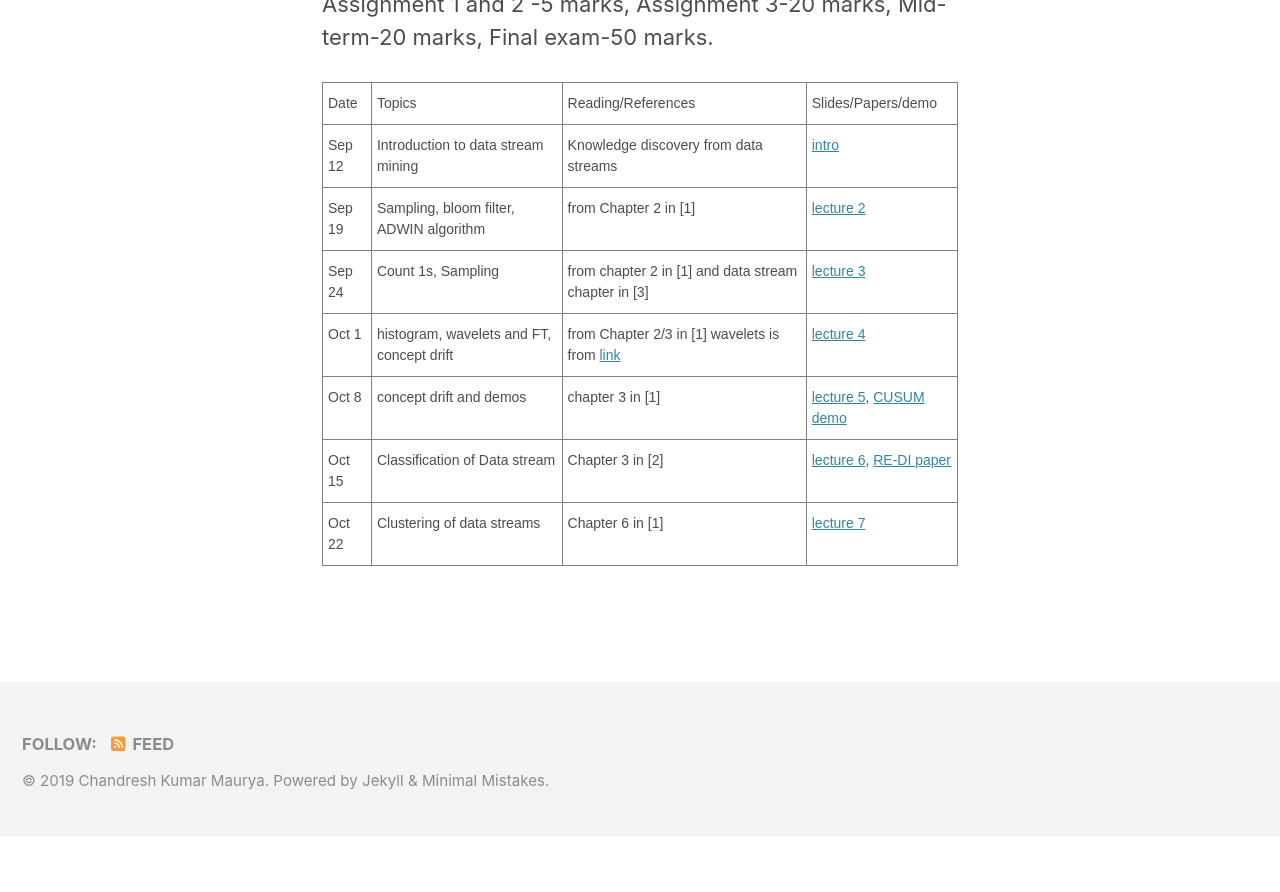
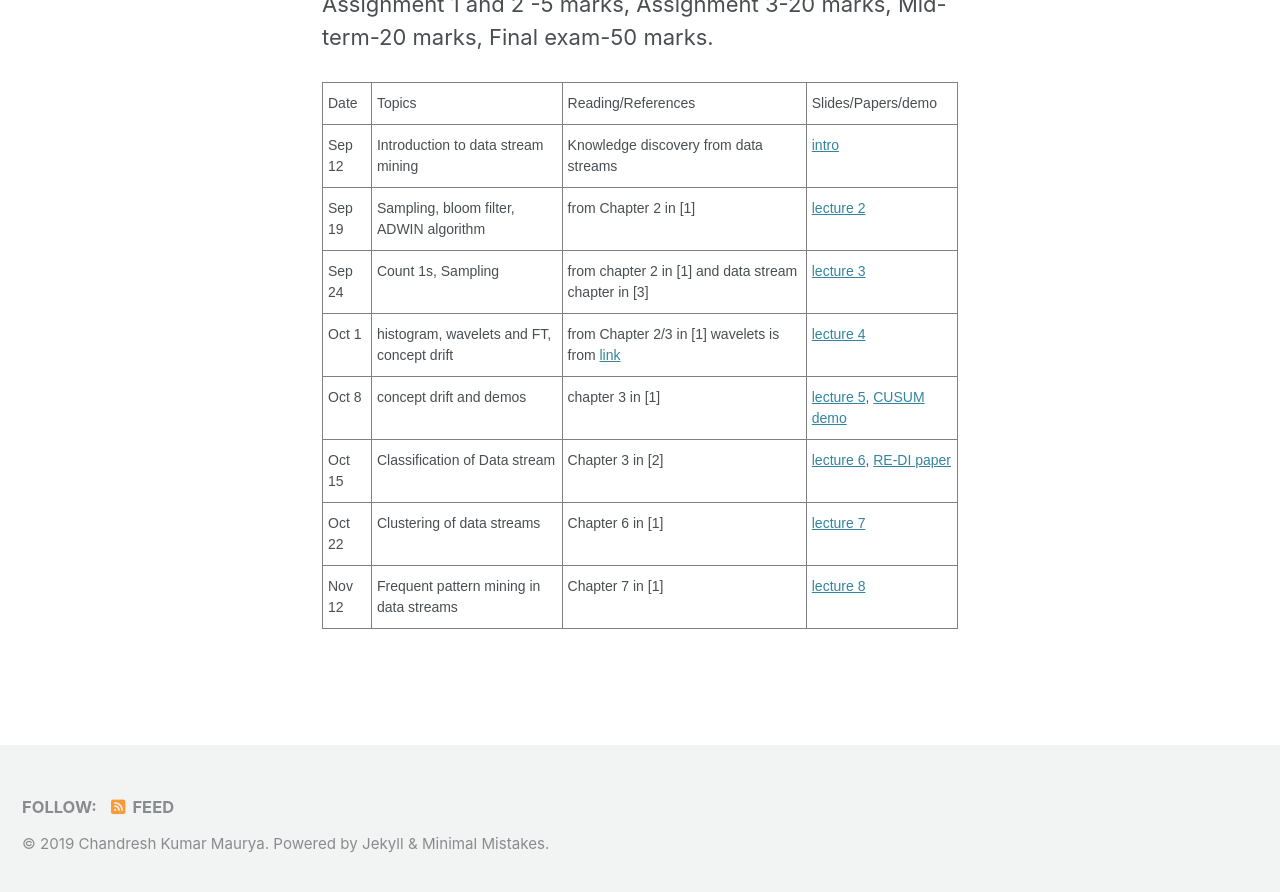
Before and after one commit to chandreshiit/oldsite, a Jekyll site: the page built from _pages/teaching.md, in a window 1280 px wide and 900 px high, scrolled down 1310 px. Shown: the top 892 px of the window. Built offline with Jekyll 4.4.1, drawn with Linux system fonts in a browser that asks for light colours; cached includes are drawn as plain includes; nearby versions of some CDN libraries; before the commit the page ends 2147 px from its top, so only the background shows below that.

Commit message:
fp added

```diff
--- a/_pages/teaching.md
+++ b/_pages/teaching.md
@@ -82,4 +82,10 @@ Assignment 1 and 2 -5 marks, Assignment 3-20 marks, Mid-term-20 marks, Final exa
     <td class="tg-0pky">Chapter 6 in [1]</td>
     <td class="tg-0pky"><a href="https://drive.google.com/open?id=1rcEQf5Zu63wajzGiRh3bRJIjjNwJzJ61">lecture 7</a></td>
   </tr>
+ <tr>
+    <td class="tg-0pky">Nov 12</td>
+    <td class="tg-0pky">Frequent pattern mining in data streams</td>
+    <td class="tg-0pky">Chapter 7 in [1]</td>
+    <td class="tg-0pky"><a href="https://drive.google.com/open?id=15NKfZmmB4o7-bQVNfB-dblXBVcnrJ2cH">lecture 8</a></td>
+  </tr>
 </table>
```
